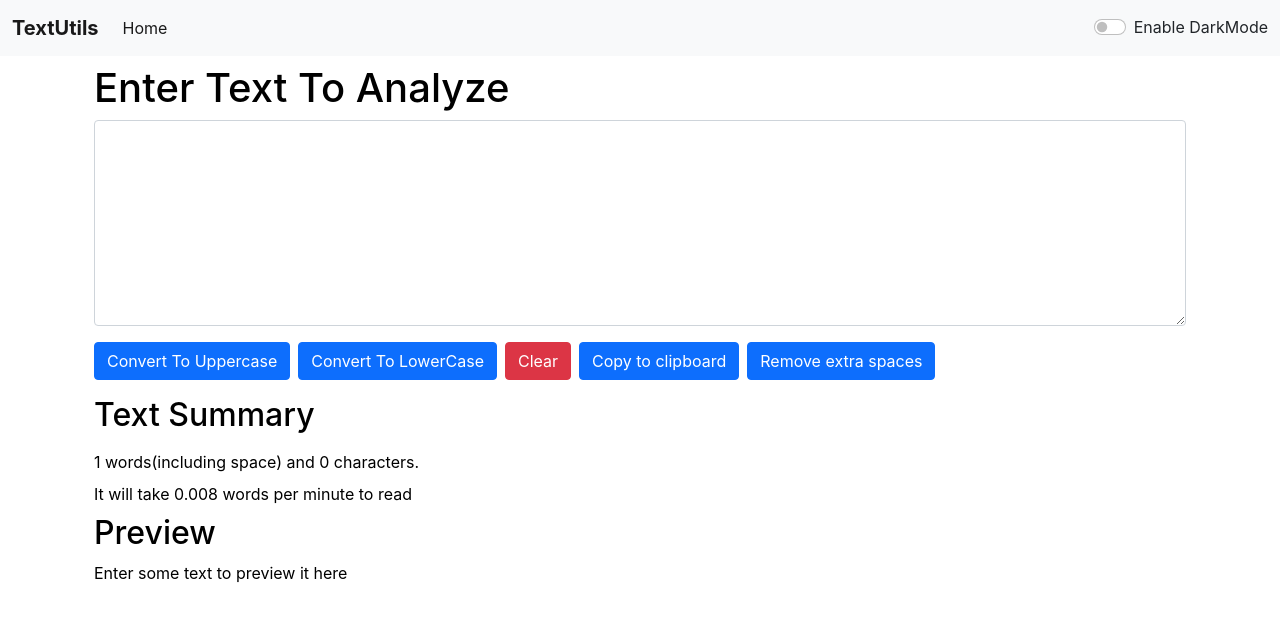
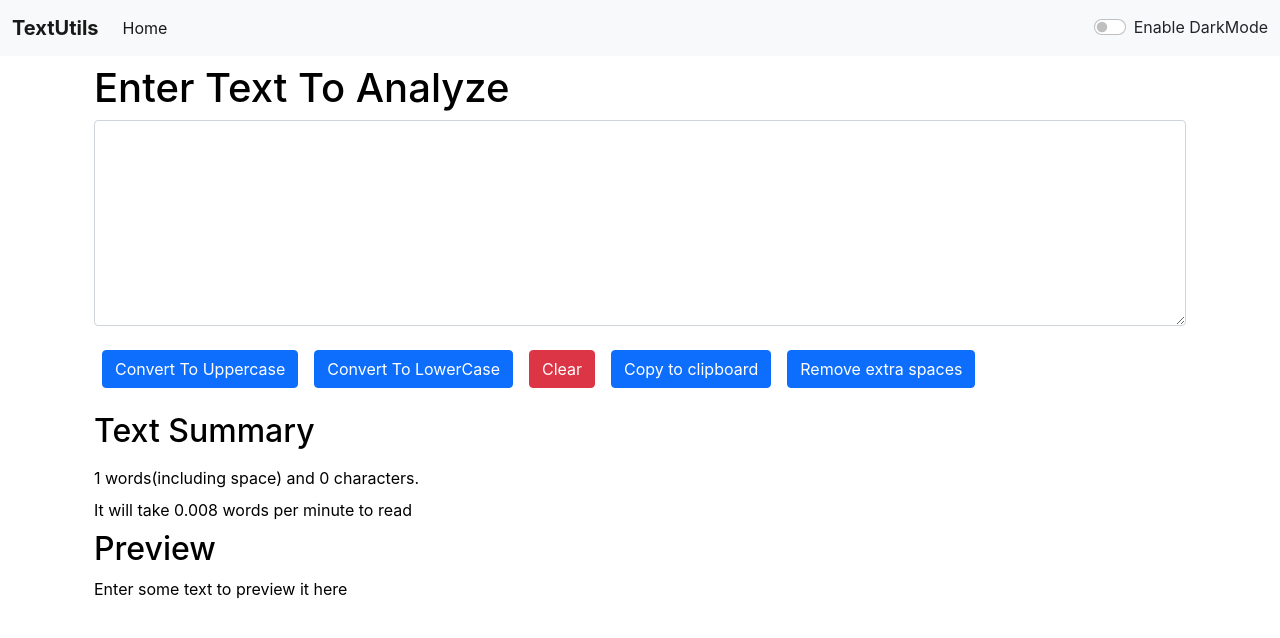
Before and after one commit to Priyansh1626/TextConverter, a React (Create React App) app: page / in a window 1280 px wide. Shown: the top 638 px of the page. Built offline with nearby package versions, Linux system fonts and the light colour scheme.

Commit message:
first commit

```diff
--- a/package.json
+++ b/package.json
@@ -1,4 +1,5 @@
 {
+  "homepage": "https://Priyansh1626.github.io/TextUtilityWebsite",
   "name": "my-app",
   "version": "0.1.0",
   "private": true,
@@ -6,12 +7,15 @@
     "@testing-library/jest-dom": "^5.16.2",
     "@testing-library/react": "^12.1.2",
     "@testing-library/user-event": "^13.5.0",
+    "gh-pages": "^3.2.3",
     "react": "^17.0.2",
     "react-dom": "^17.0.2",
     "react-scripts": "5.0.0",
     "web-vitals": "^2.1.4"
   },
   "scripts": {
+    "predeploy": "npm run build",
+    "deploy": "gh-pages -d build",
     "start": "react-scripts start",
     "build": "react-scripts build",
     "test": "react-scripts test",
--- a/src/components/Form.js
+++ b/src/components/Form.js
@@ -43,19 +43,19 @@ export default function Form(props) {
                 <div className="mb-3">
                     <textarea className="form-control" value={text} onChange={handleOnChange} style={{ backgroundColor: props.mode === 'light' ? 'white' : '#0b1f2d', color: props.mode === 'light' ? 'black' : 'white' }} id="textArea" rows="8" >{text}</textarea>
                 </div>
-                <button className="btn btn-primary" onClick={handleUpClick}>
+                <button className="btn btn-primary mx-2 my-2" onClick={handleUpClick}>
                     Convert To Uppercase
                 </button>
-                <button className="btn btn-primary mx-2" onClick={handleLoClick}>
+                <button className="btn btn-primary mx-2 my-2" onClick={handleLoClick}>
                     Convert To LowerCase
                 </button>
-                <button className="btn btn-danger" onClick={clearTextArea}>
+                <button className="btn btn-danger mx-2 my-2" onClick={clearTextArea}>
                     Clear
                 </button>
-                <button className="btn btn-primary mx-2" onClick={handleCopy}>
+                <button className="btn btn-primary mx-2 my-2" onClick={handleCopy}>
                     Copy to clipboard
                 </button>
-                <button className="btn btn-primary" onClick={handleExtraSpaces}>
+                <button className="btn btn-primary mx-2 my-2" onClick={handleExtraSpaces}>
                     Remove extra spaces
                 </button>
             </div>
```
Also changed, not shown: 1 other file (tests, documents, lock files or other folders).
